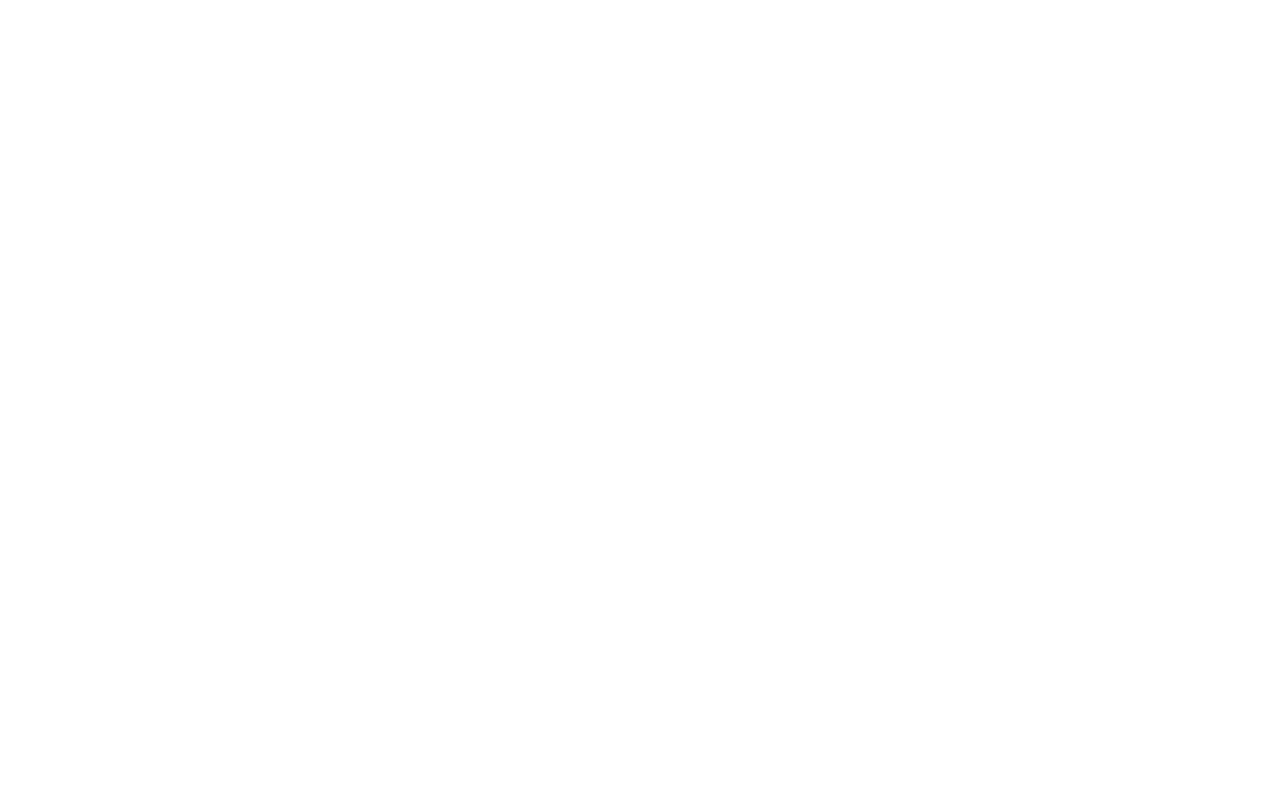
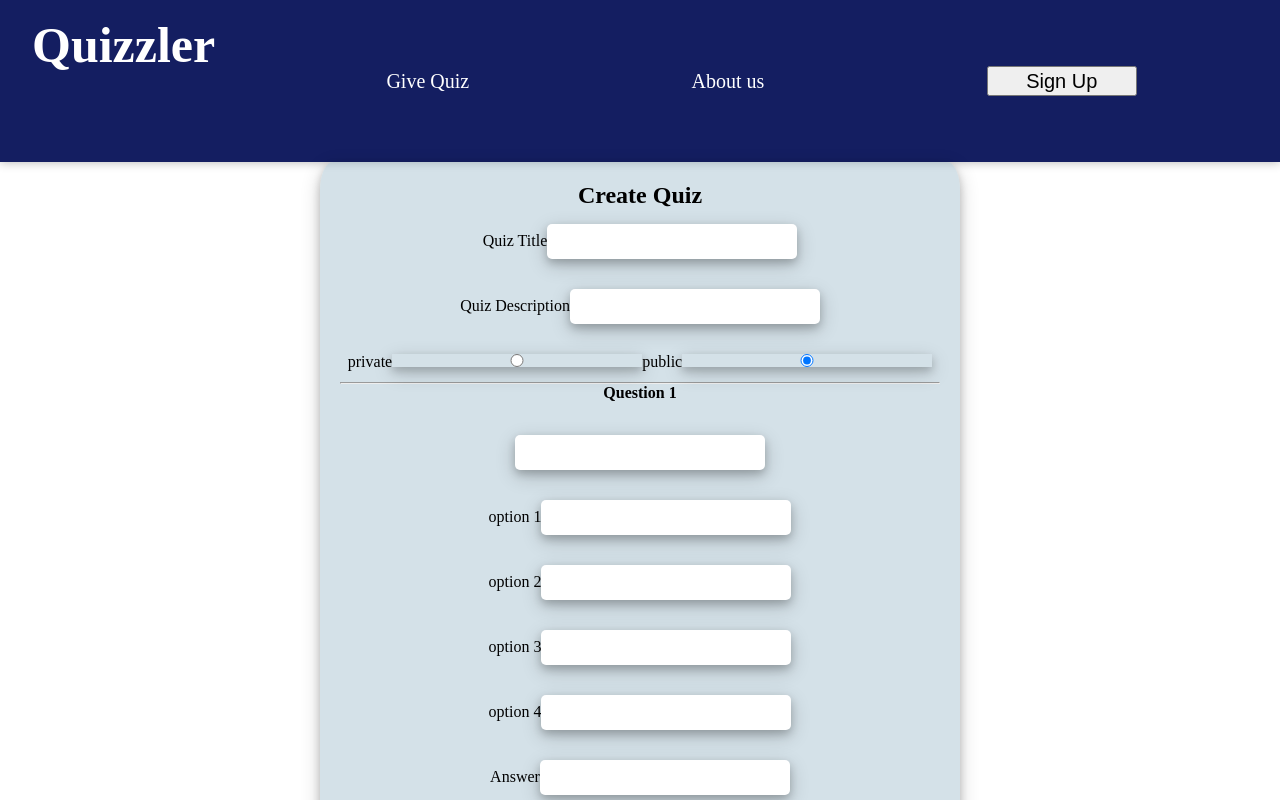
Before and after one commit to Abhij33tSingh/The-Quizzler, a React (Create React App) app in the folder ClientSide/: page /createquiz/1 in a window 1280 px wide. Before the commit this address had no page. Shown: the top 800 px of the page. Built offline with nearby package versions, Linux system fonts and the light colour scheme; a web font is replaced by a local one.

Commit message:
Done some Design Changes

```diff
--- a/ClientSide/src/App.jsx
+++ b/ClientSide/src/App.jsx
@@ -22,7 +22,7 @@ function App() {
           element={<LoginPage setLoggedIn={setLoggedIn} />}
         />
         <Route path="/register" element={<RegisterPage />} />
-        <Route path="/createquiz" element={<CreateQuizPage />} />
+        <Route path="/createquiz/:id" element={<CreateQuizPage />} />
         <Route path="/quizCreated/:id" element={<QuizCreated />} />
 
         <Route
--- a/ClientSide/src/components/AttemptQuiz.jsx
+++ b/ClientSide/src/components/AttemptQuiz.jsx
@@ -1,11 +1,12 @@
 import React from "react";
 import { useEffect, useState, Fragment } from "react";
 import Axios from "axios";
-import { useParams, Link } from "react-router-dom";
+import { useNavigate,useParams, Link } from "react-router-dom";
 import QuestionBox from "./QuestionBox";
 
 function AttemptQuiz(props) {
   const isLoggedIn = props.loggedIn;
+  const navigate = useNavigate();
   const [score,setScore] = useState(0);
   const [response,setResponse] = useState(0);
   const [name, setName] = useState("");
@@ -45,6 +46,14 @@ function AttemptQuiz(props) {
   if (true) {
     return (
       <div>
+        <header>
+        <h1 onMouseDown={()=> navigate("/homepage/")}>
+      Quizzler
+    </h1>
+        </header>
+
+
+      <div className = "Container">
         <h1>{allQues.title}</h1>
         <h4><div>{
             response < a.length &&
@@ -61,6 +70,7 @@ function AttemptQuiz(props) {
             </div>
             </h4>
       </div>
+      </div>
     );
   }
   // navigate("/login");   NAVIGATE IS NOT WORKING!??
--- a/ClientSide/src/components/CreateQuizPage.jsx
+++ b/ClientSide/src/components/CreateQuizPage.jsx
@@ -3,11 +3,11 @@ import { useState } from "react";
 import useBasicInput from "../hooks/usebasic-input";
 import React from "react";
 import Axios from "axios";
-import { useNavigate } from "react-router-dom";
+import { useParams,useNavigate } from "react-router-dom";
 
 const CreateQuizPage = () => {
   const navigate = useNavigate();
-
+  const params = useParams();
   const [allQutions, addques] = useState([]);
   const n = 2;
   var x = 0;
@@ -74,10 +74,46 @@ const CreateQuizPage = () => {
 
   return (
     <div>
+      <header>
+    <h1 onMouseDown={()=> navigate("/homepage/")}>
+      Quizzler
+    </h1>
+    <ul className="navbarItems">
+      <li onClick={ ()=>{
+            return(
+            <div>
+              {navigate("/homepage/" + params.id)
+              //console.log(props.q.allQuestions)
+              }
+            </div>
+            )
+            }
+            }>Give Quiz</li>
+      <li>About us</li>
+      <li>
+        {<div className="Signup">
+          <button onClick={ ()=>{
+            return(
+            <div>
+              {navigate("/register")
+              //console.log(props.q.allQuestions)
+              }
+            </div>
+            )
+            }
+            }>
+            Sign Up
+          </button>
+
+        </div>}
+      </li>
+    </ul>
+  </header>
+  <div className="Container">
       <h2>Create Quiz</h2>
       <form onSubmit={submissionHandler}>
         <div className={`form-control ${titleInputClasses}`}>
-          <label>Quiz Title</label>
+          <label className = "label">Quiz Title</label>
           <input
             type="text"
             value={title}
@@ -86,8 +122,9 @@ const CreateQuizPage = () => {
           />
         </div>
         <div className={`form-control ${DescriptionInputClasses}`}>
-          <label>Quiz Description</label>
+          <label className = "label">Quiz Description</label>
           <input
+          className ="Input"
             type="text-area"
             value={Description}
             onBlur={DescriptionBlurHandler}
@@ -95,15 +132,16 @@ const CreateQuizPage = () => {
           />
         </div>
         <div className={`form-control`} onClick={Quiztype}>
-          <label>private</label>
+          <label className = "label">private</label>
           <input type="radio" name="quiz-type" value="private" />
-          <label>public</label>
+          <label className = "label">public</label>
           <input type="radio" name="quiz-type" value="public" checked />
         </div>
         <div className={`form-control`}>
           <section>
             {Array.from({ length: n }, (_, i) => (
               <div>
+                <hr></hr>
                 <strong>Question {i + 1}</strong>
                 <br></br>
                 <br></br>
@@ -122,6 +160,7 @@ const CreateQuizPage = () => {
         </div>
       </form>
     </div>
+    </div>
   );
 };
 
--- a/ClientSide/src/components/HomePage.jsx
+++ b/ClientSide/src/components/HomePage.jsx
@@ -36,22 +36,36 @@ function HomePage(props) {
 return (
 <div>
   <header>
-          <h1 onMouseDown={() => navigate("/homepage/" + params.id)}>
+    <h1 onMouseDown={()=> navigate("/homepage/" + params.id)}>
       Quizzler
     </h1>
     <ul className="navbarItems">
-            <li>Create a Quiz</li>
+      <li onClick={()=> navigate("/createquiz/"+params.id) }>Create a Quiz</li>
       <li>About us</li>
-            <li>Take a Quiz</li>
-            <li></li>
+      <li>
+        { !isLoggedIn && <div className="Signup">
+          <button onClick={ ()=>{
+            return(
+            <div>
+              {navigate("/register")
+              //console.log(props.q.allQuestions)
+              }
+            </div>
+            )
+            }
+            }>
+            Sign Up
+          </button>
+
+        </div>}
+      </li>
     </ul>
-          <nav
-            className="UserName"
-            onMouseDown={() => {
+    <nav className="UserName" onMouseDown={()=> {
       navigate("/profile/" + params.id);
       }}
       >
-            {name}
+
+      { isLoggedIn && <div>{name}</div>}
     </nav>
   </header>
   <div>{console.log(q)}</div>
@@ -70,7 +84,7 @@ function HomePage(props) {
 </div>
 );
 }
-  // navigate("/login");   NAVIGATE IS NOT WORKING!??
+// navigate("/login"); NAVIGATE IS NOT WORKING!??
 }
 
 export default HomePage;
--- a/ClientSide/src/components/LoginPage.jsx
+++ b/ClientSide/src/components/LoginPage.jsx
@@ -88,7 +88,7 @@ const BasicForm = (props) => {
               )}
             >
               <input
-                type="text"
+                type="password"
                 id="password"
                 onChange={passwordChangeHandler}
                 onBlur={passwordBlurHandler}
--- a/ClientSide/src/components/Profile.jsx
+++ b/ClientSide/src/components/Profile.jsx
@@ -19,6 +19,7 @@ function Profile() {
   return (
     <div className="profilePage">
       <header>
+
         <h1>Quizzler</h1>
 
         <ul className="navbarItems">
--- a/ClientSide/src/components/RegisterPage.jsx
+++ b/ClientSide/src/components/RegisterPage.jsx
@@ -97,7 +97,7 @@ const BasicForm = (props) => {
             </div>
             <div className={`form-control ${passwordInputClasses}`}>
               <input
-                type="text"
+                type="password"
                 id="password"
                 onChange={passwordChangeHandler}
                 onBlur={passwordBlurHandler}
--- a/ClientSide/src/components/SelectQuiz.jsx
+++ b/ClientSide/src/components/SelectQuiz.jsx
@@ -14,17 +14,17 @@ const SelectQuiz = (props) =>{
     return (
         <div>
             <tbody>
-                <td>
+                <td className = "test">
                     {
                         props.q.title
                     }
                 </td>
-                <td>
+                <td className = "test">
                     {
                         props.q.description
                     }
                 </td>
-                <td>
+                <td className = "test">
                     <button onClick = {attempt}>
                         Attempt Quiz
                     </button>
--- a/ClientSide/src/index.css
+++ b/ClientSide/src/index.css
@@ -277,3 +277,23 @@ button{
 .QuizAttemptedResult h1{
   margin-bottom: 20px;
 }
+
+
+
+
+.Container{
+  background-color: rgba(147, 181, 198,0.4);
+  box-shadow: 0 4px 8px 0 rgba(0, 0, 0, 0.2), 0 6px 20px 0 rgba(0, 0, 0, 0.19);;
+  text-align: center;
+  border-radius: 2%;
+  margin-left: auto;
+  margin-right: auto;
+  padding: 20px;
+  width: 50%;
+}
+.label{
+  align-self: left;
+}
+.test{
+  width :600px
+}
```
Also changed, not shown: 1 other file (tests, documents, lock files or other folders). Lines whose indentation alone changed are shown as unchanged.
